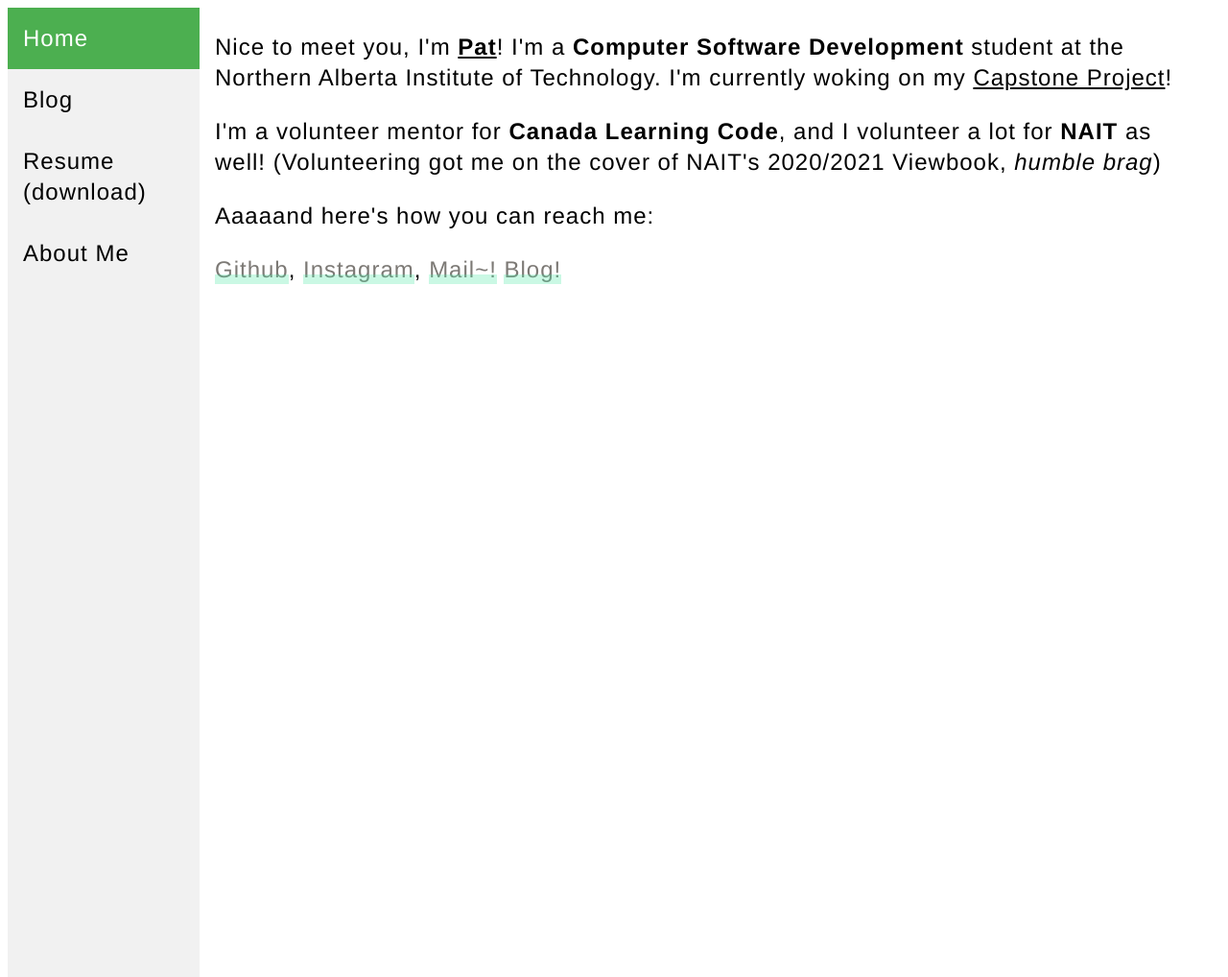
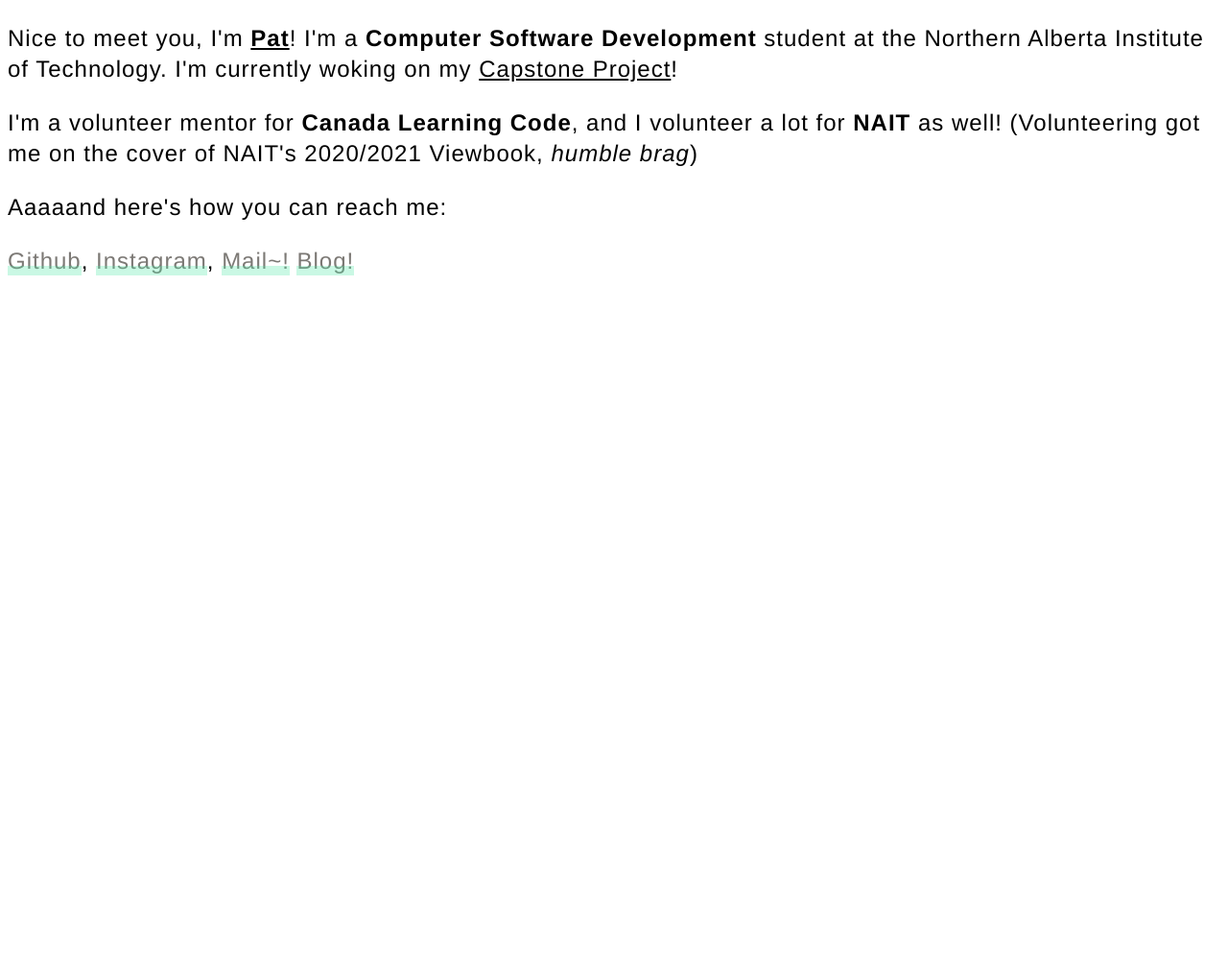
Before and after one commit to pborlongan/pborlongan.github.io, a Jekyll site: the page built from index.html, in a window 1280 px wide and 1018 px high. Shown: the whole window at 96% size. Built offline with Jekyll 4.4.1, drawn with Linux system fonts in a browser that asks for light colours.

Commit message:
got rid of ugly sidebar

```diff
--- a/_layouts/default.html
+++ b/_layouts/default.html
@@ -9,15 +9,6 @@
 		<link rel="icon" type="image/png" href="../img/originals/favicon-32x32.png" sizes="32x32" />
 	</head>
 	<body>
-		<div id="sidebar">
-			<a class="btn active" href="/">Home</a>
-			<a class="btn" href="/blog">Blog</a>
-			<a  href="/files/Patricia-Borlongan-Resume.pdf" target="_blank"
-			type="application/octet-stream" download="Patricia_Borlongan_Resume.pdf">Resume (download)</a>
-			<a class="btn"
-			href="/about-me/">About Me</a>
-		  </div>
-
 		<div class="content">
     		{{ content }}
 		</div><!-- /.container -->
--- a/css/main.css
+++ b/css/main.css
@@ -70,55 +70,3 @@
         line-height: 38px;
     }
 }
-
-
-/* sidebar*/
-  #sidebar {
-    margin: 0;
-    padding: 0;
-    width: 200px;
-    background-color: #f1f1f1;
-    position: fixed;
-    height: 100%;
-    overflow: auto;
-  }
-
-  #sidebar a {
-    display: block;
-    color: black;
-    padding: 16px;
-    text-decoration: none;
-  }
-
-  #sidebar a.active {
-    background-color: #4CAF50;
-    color: white;
-  }
-
-  #sidebar a:hover:not(.active) {
-    background-color: #555;
-    color: white;
-  }
-
-  div.content {
-    margin-left: 200px;
-    padding: 1px 16px;
-    height: 1000px;
-  }
-
-  @media screen and (max-width: 700px) {
-    #sidebar {
-      width: 100%;
-      height: auto;
-      position: relative;
-    }
-    #sidebar a {float: left;}
-    div.content {margin-left: 0;}
-  }
-
-  @media screen and (max-width: 200px) {
-    #sidebar a {
-      text-align: center;
-      float: none;
-    }
-  }
```
